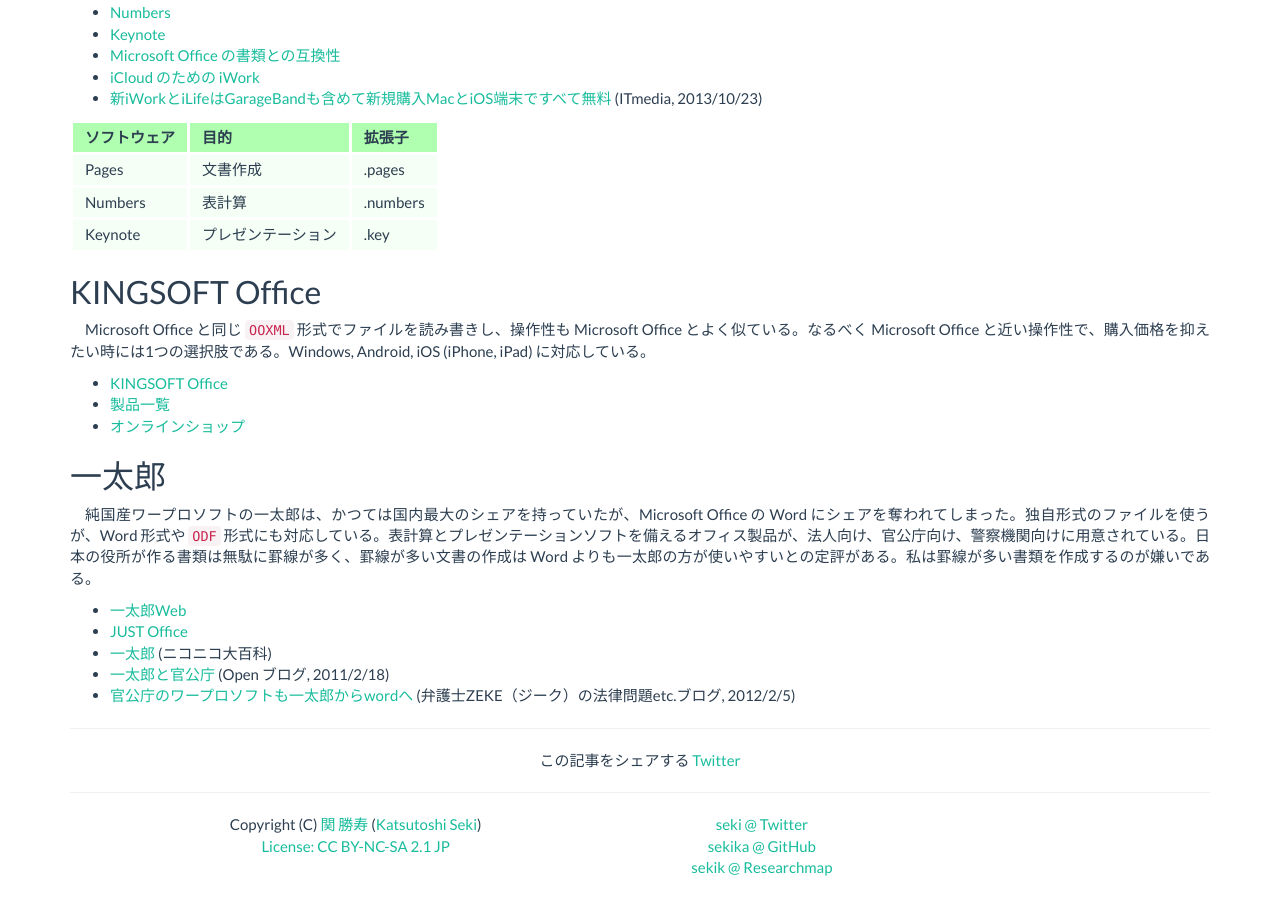
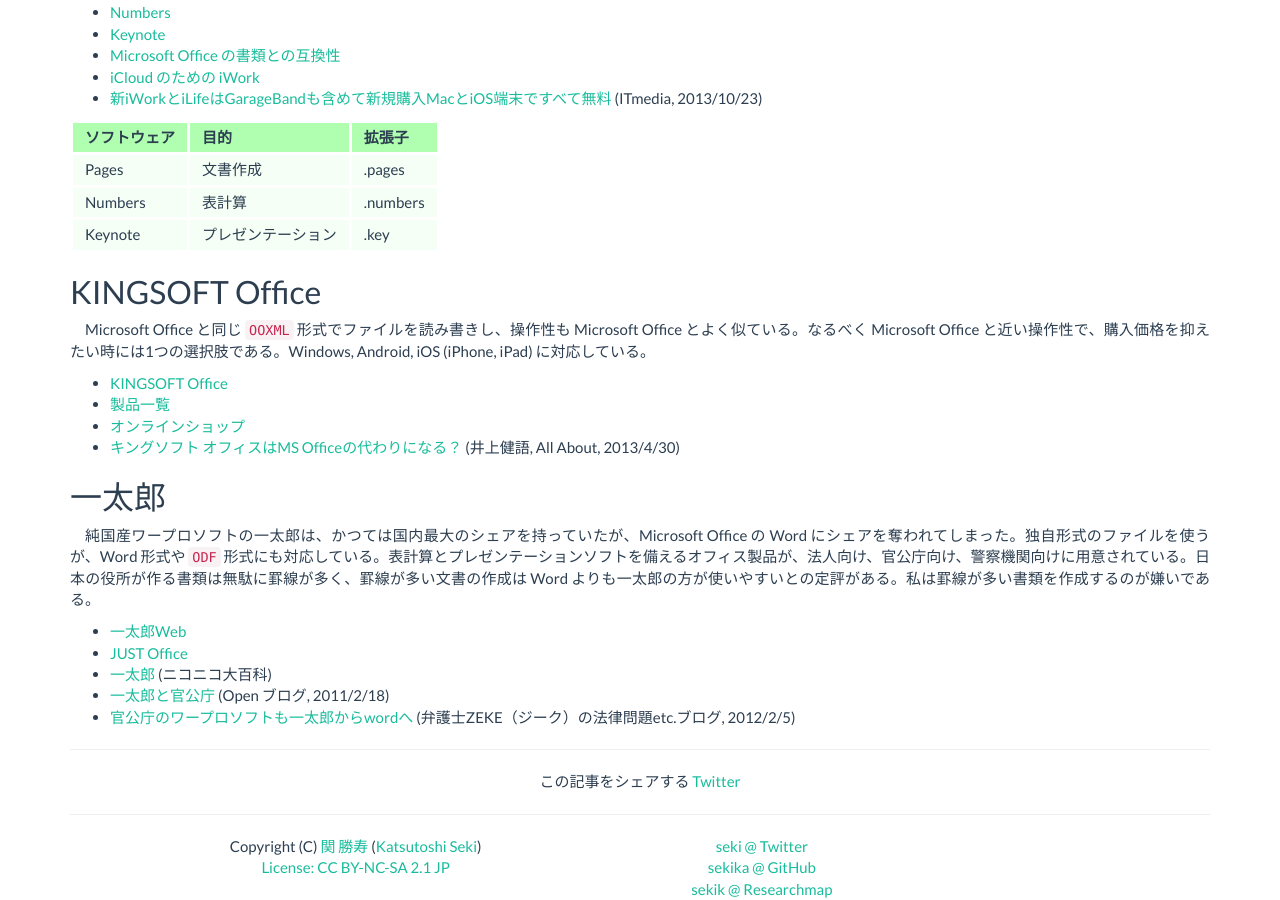
Before and after one commit to sekika/sekika.github.io, a Jekyll site: the page built from _posts/2015-11-12-office-soft.md, in a window 1280 px wide and 900 px high, scrolled down 2222 px. Built offline with Jekyll 4.4.1, drawn with Linux system fonts in a browser that asks for light colours; nearby versions of some CDN libraries; comment, search, counter and statistics services are not loaded; before the commit the page ends 3101 px from its top, so only the background shows below that.

Commit message:
Added link to article about KINGSOFT Office

```diff
--- a/_posts/2015-11-12-office-soft.md
+++ b/_posts/2015-11-12-office-soft.md
@@ -137,6 +137,7 @@
 - [KINGSOFT Office](https://www.kingsoft.jp/office/download/)
 - [製品一覧](https://www.kingsoft.jp/office/lineup)
 - [オンラインショップ](https://pay.kingsoft.jp/shopping/products/list.php?category_id=4)
+- [キングソフト オフィスはMS Officeの代わりになる？](http://allabout.co.jp/gm/gc/416389/) (井上健語, All About, 2013/4/30)
 
 ## 一太郎
 
```
